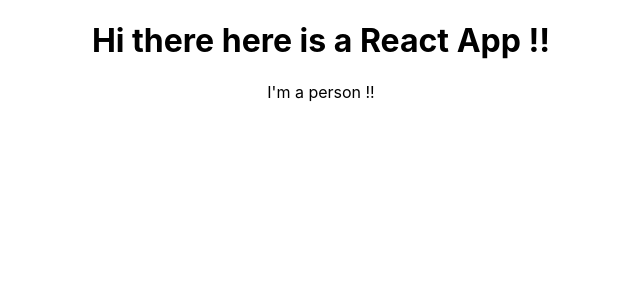
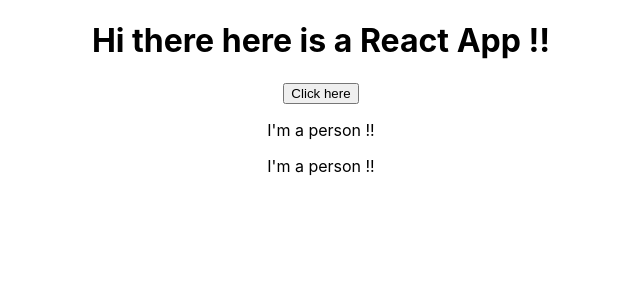
Before and after one commit to dhirajthakre21/BeginingReact, a React (Create React App) app: page / in a window 1280 px wide. Shown: the top 300 px of the page, without its empty margins (319-959 px from the left). Built offline with nearby package versions, Linux system fonts and the light colour scheme.

Commit message:
Set state onClick

```diff
--- a/src/App.js
+++ b/src/App.js
@@ -1,20 +1,59 @@
-import React from 'react';
+import React , { Component } from 'react';
 import './App.css';
-import Person from './Person/Person.js'
+import Person from './Person/Person.js' ;
+import Button from 'react-bootstrap/Button';
 
-function App() {
+class App extends Component {
+	//The state object is where you store property values that belongs to the component
+		    //When the state object changes, the component re-renders .
+		state =
+		{
+		persons : [
+			{ name : 'Dhiraj' , age : '12'} ,
+			{ name : 'Akash' , age : '21'} ,
+
+						]
+		}
+		switchNameHandler = () =>
+		{ 	if (this.state.persons[0].name==='Dhiraj' )
+				{
+		 		this.setState      ({
+				persons : [
+							{ name : 'Amruta' , age : '14'} ,
+							{ name : 'Purva' , age : '15'}
+						  ]
+						            })
+				}
+		 	else
+				{
+				this.setState      ({
+				persons : [
+							{ name : 'Dhiraj' , age : '12'} ,
+							{ name : 'Akash' , age : '21'}
+						  ]
+						            })
+
+				}
+		}
+		render() {
 		return (
+			// pass this data to component
+			// this refers to global object
     		<div className="App">
 		  		<h1> Hi there here is a React App !! </h1>
-				<Person />
+				<Button className='btn btn-danger btn-sm' onClick={this.switchNameHandler} >Click here </Button>
+				<Person name = {this.state.persons[0].name} age = {this.state.persons[0].age} />
+				<Person name = {this.state.persons[1].name} age = {this.state.persons[1].age} />
     		</div>
+				)
 
 			//React.createElement('div' , {ClassName : 'App'} , React.createElement('h1', null , 'Dhiraj here' ) )
 			//Here we have created element and returned to front page on calling function App . Which is default !!
 			// the first parameter is tag , second is JavaScript object then there is a element !!
 
-  				)
-			};
+
+};	};
+
 
 
 export default App;
```
